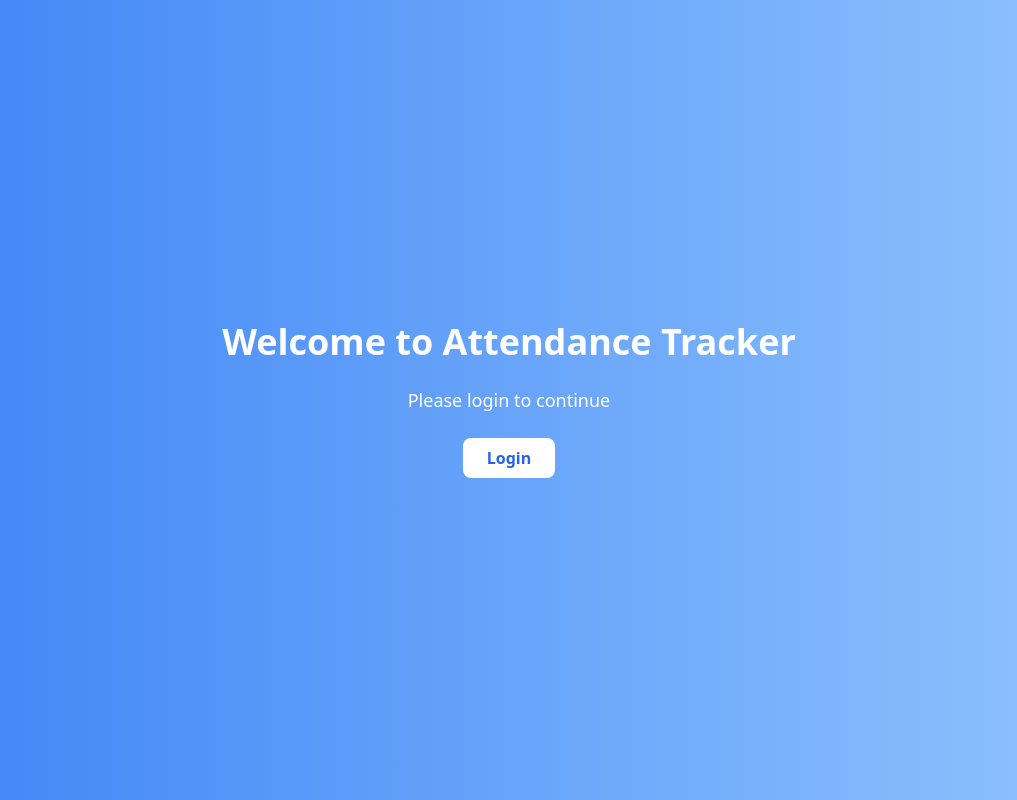
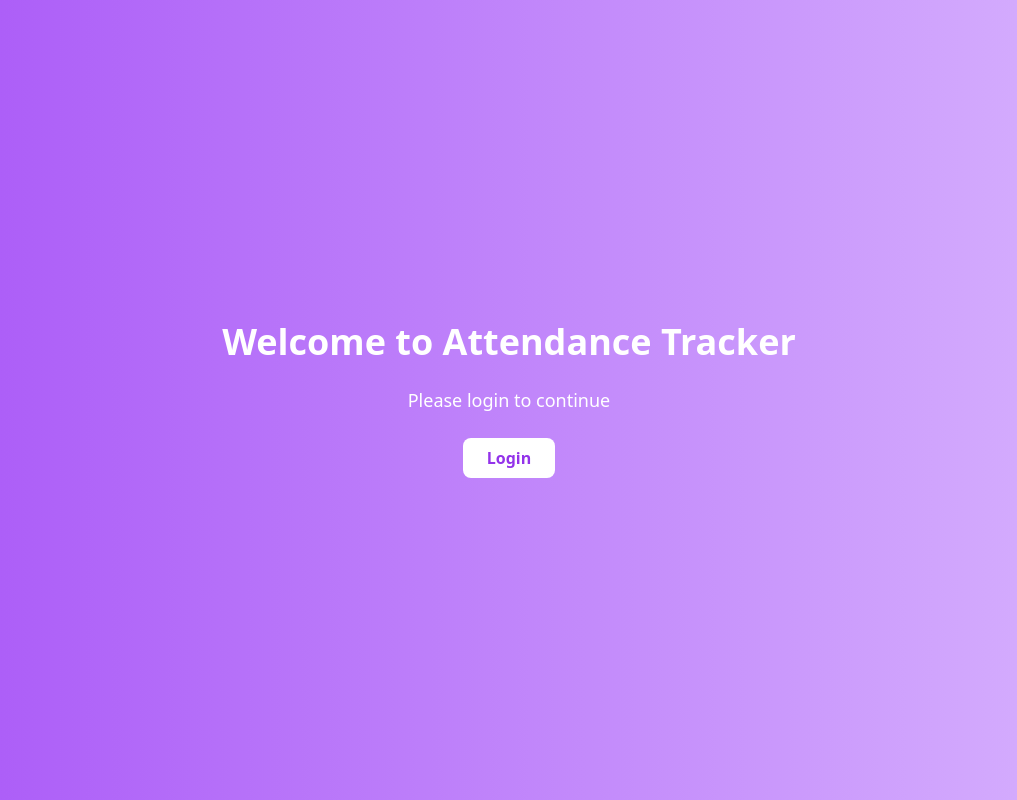
Before and after one commit to raghad006/Student-Attendance-Progress-Tracker, a React (Create React App) app in the folder frontend/: page / in a window 1280 px wide. Shown: the whole page, without its empty margins (131-1148 px from the left). Built offline with nearby package versions, Linux system fonts and the light colour scheme.

Commit message:
changed color palette

```diff
--- a/frontend/src/pages/Home.jsx
+++ b/frontend/src/pages/Home.jsx
@@ -9,12 +9,12 @@ export default function Home() {
   };
 
   return (
-    <div className="flex flex-col justify-center items-center min-h-screen bg-gradient-to-r from-blue-500 to-blue-300 text-white">
+    <div className="flex flex-col justify-center items-center min-h-screen bg-gradient-to-r from-purple-500 to-purple-300 text-white">
       <h1 className="text-4xl font-bold mb-6">Welcome to Attendance Tracker</h1>
       <p className="text-lg mb-6">Please login to continue</p>
       <button
         onClick={goToLogin}
-        className="bg-white text-blue-600 font-bold py-2 px-6 rounded-lg hover:bg-gray-100 transition duration-200"
+        className="bg-white text-purple-600 font-bold py-2 px-6 rounded-lg hover:bg-gray-100 transition duration-200"
       >
         Login
       </button>
--- a/frontend/src/pages/Login.jsx
+++ b/frontend/src/pages/Login.jsx
@@ -46,14 +46,14 @@ export default function Login() {
   };
 
   return (
-    <div className="flex justify-center items-center min-h-screen bg-gradient-to-r from-blue-500 to-blue-700 text-white">
+    <div className="flex justify-center items-center min-h-screen bg-gradient-to-r from-purple-400 to-purple-300 text-white">
       <div className="bg-white text-gray-800 p-8 rounded-2xl shadow-lg w-96">
-        <h2 className="text-2xl font-bold mb-4 text-center text-blue-700">
+        <h2 className="text-2xl font-bold mb-4 text-center text-black-600">
           Login to Your Account
         </h2>
 
         {error && (
-          <div className="bg-red-100 text-red-700 p-2 mb-4 rounded">{error}</div>
+          <div className="bg-red-100 text-red-600 p-2 mb-4 rounded">{error}</div>
         )}
 
         <form onSubmit={handleLogin}>
@@ -63,7 +63,7 @@ export default function Login() {
           <input
             type="text"
             placeholder="Enter your email or ID"
-            className="w-full mb-4 p-2 border border-gray-300 rounded focus:outline-none focus:ring-2 focus:ring-blue-500"
+            className="w-full mb-4 p-2 border border-gray-300 rounded focus:outline-none focus:ring-2 focus:ring-purple-300"
             value={identifier}
             onChange={(e) => setIdentifier(e.target.value)}
           />
@@ -73,7 +73,7 @@ export default function Login() {
             <input
               type={showPassword ? "text" : "password"}
               placeholder="Enter your password"
-              className="w-full mb-4 p-2 border border-gray-300 rounded focus:outline-none focus:ring-2 focus:ring-blue-500"
+              className="w-full mb-4 p-2 border border-gray-300 rounded focus:outline-none focus:ring-2 focus:ring-purple-300"
               value={password}
               onChange={(e) => setPassword(e.target.value)}
             />
@@ -88,7 +88,7 @@ export default function Login() {
 
           <button
             type="submit"
-            className="w-full bg-blue-600 hover:bg-blue-700 text-white font-semibold py-2 rounded-lg transition duration-200"
+            className="w-full bg-purple-400 hover:bg-purple-100 text-white font-semibold py-2 rounded-lg transition duration-200"
           >
             Login
           </button>
```
